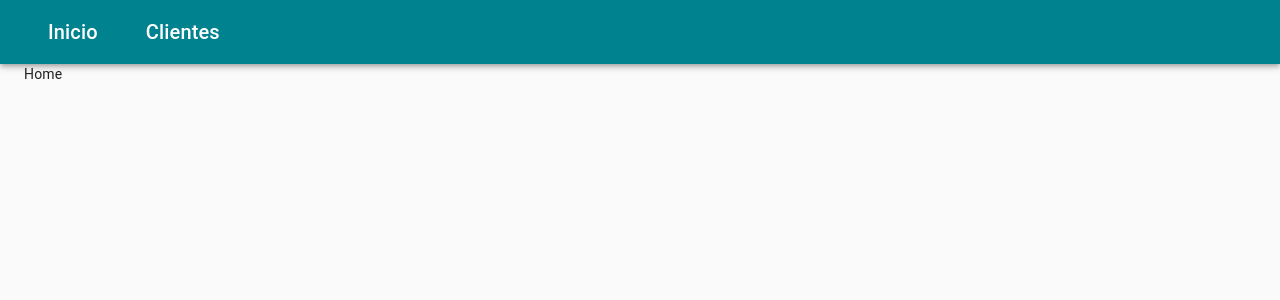
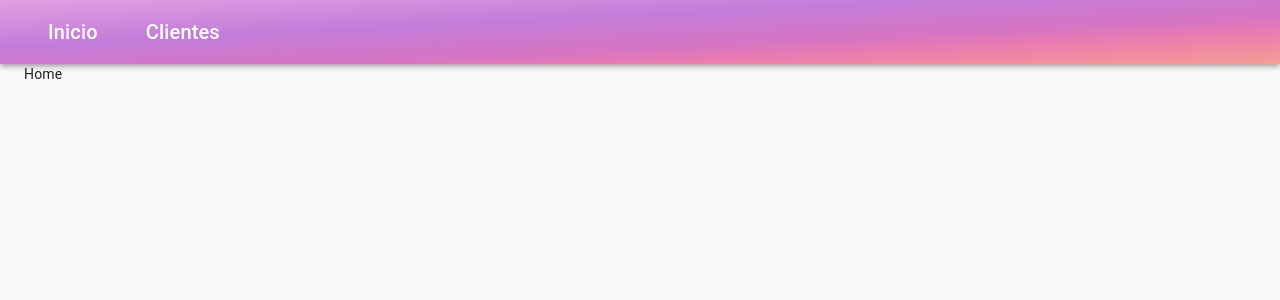
Before and after one commit to fsechavarria/attendance-front, a React (Create React App) app: page / in a window 1280 px wide. Shown: the top 300 px of the page. Built offline with nearby package versions, Linux system fonts and the light colour scheme.

Commit message:
Changed header styling

```diff
--- a/src/components/Nav/styles.js
+++ b/src/components/Nav/styles.js
@@ -5,7 +5,8 @@ export const navStyles = makeStyles(theme => ({
     flexGrow: 1
   },
   navBar: {
-    background: '#00838f'
+    background:
+      'linear-gradient(to right bottom, #e29fe2, #da96df, #d28edd, #ca85db, #c17dd9, #c97ad2, #d077ca, #d675c2, #e67bb3, #ee84a6, #f2909d, #f29d98)'
   },
   title: {
     display: 'none',
```
